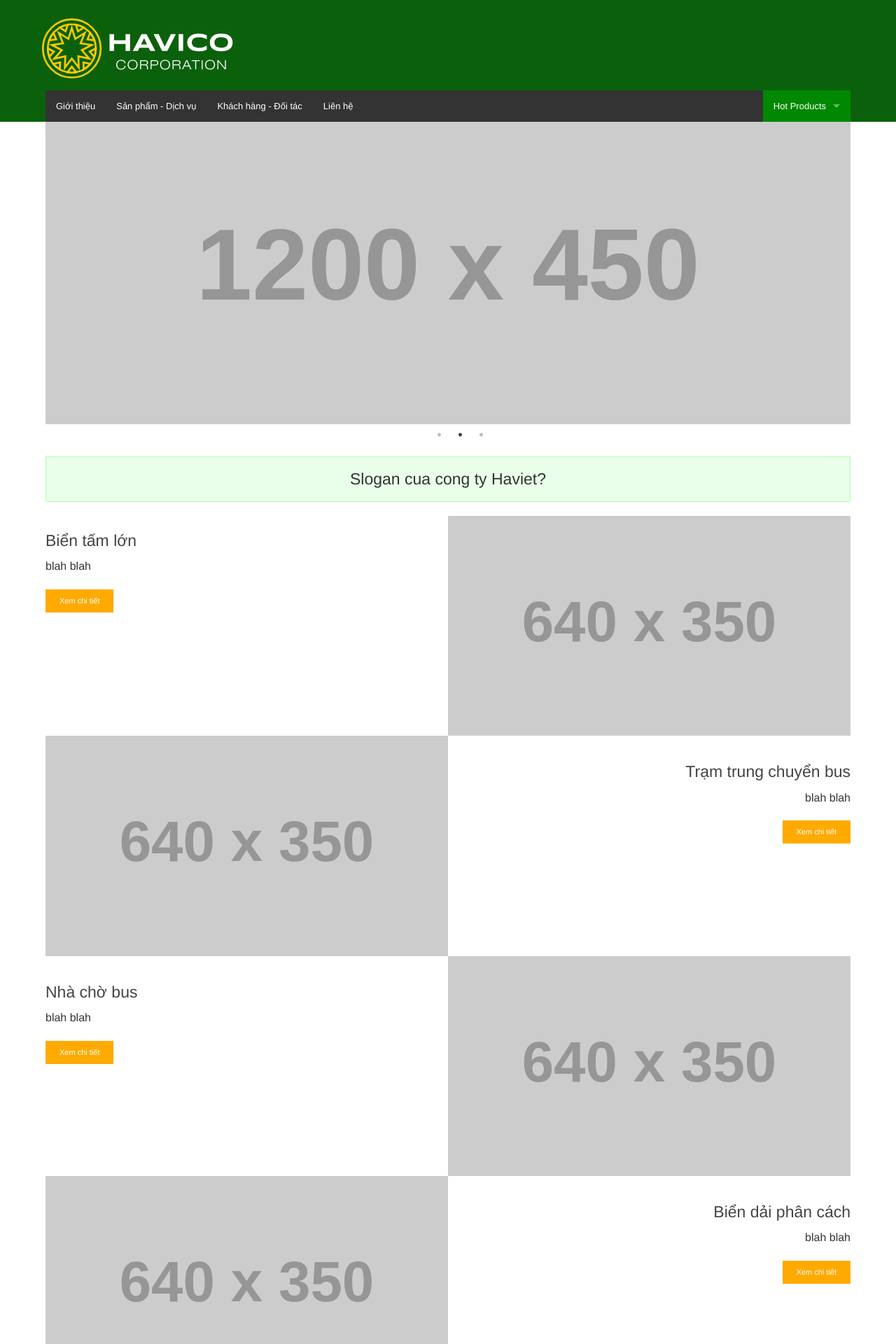
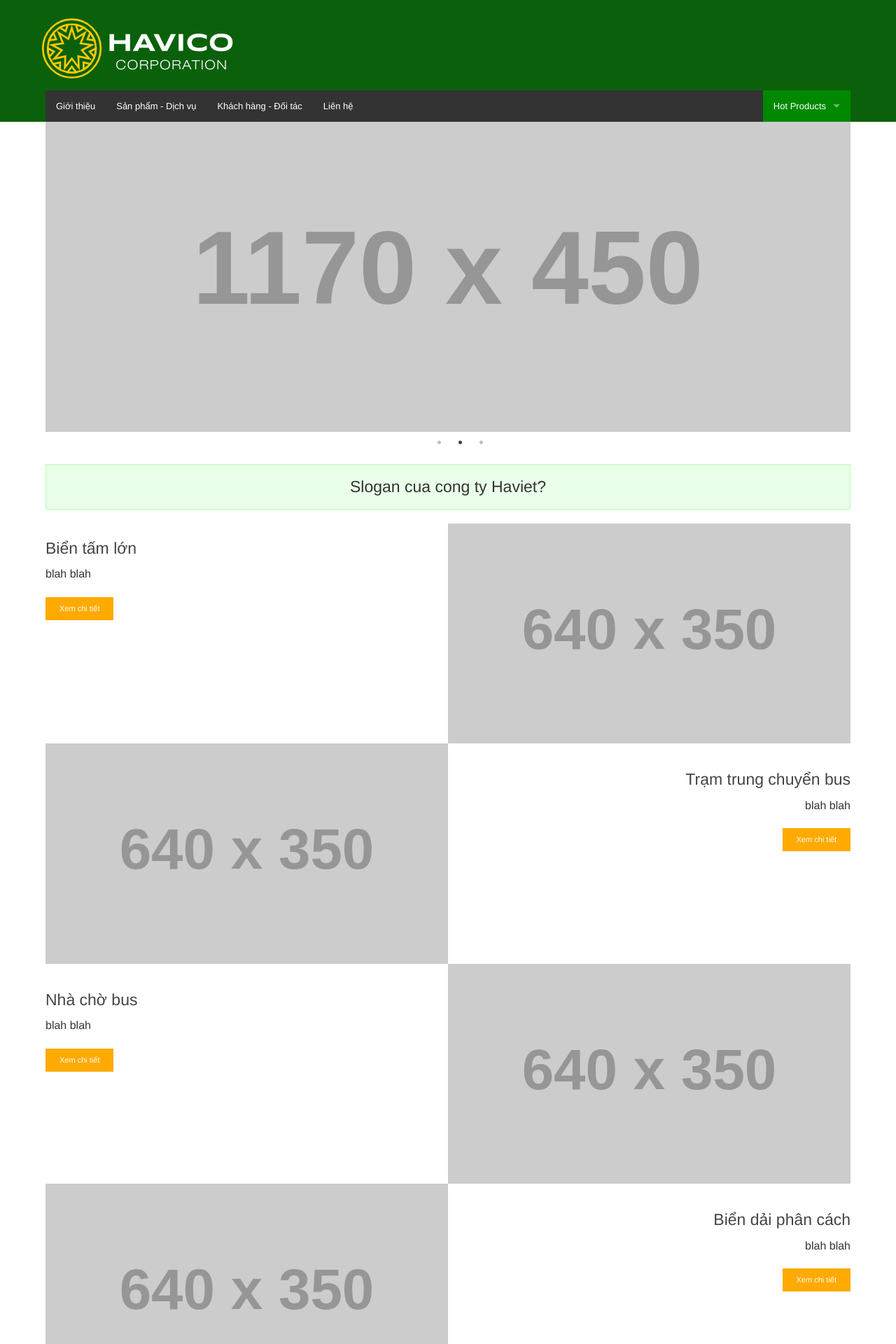
Before and after one commit to haviet/static-on-foundation, a Jekyll site: the page built from index.html, in a window 1280 px wide. Shown: the top 1920 px of the page at 70% size. Built offline with Jekyll 4.4.1, drawn with Linux system fonts in a browser that asks for light colours; nearby versions of some CDN libraries.

Commit message:
Update index.html

```diff
--- a/index.html
+++ b/index.html
@@ -4,9 +4,9 @@
 <div class="row show-for-medium-up">
 	<div class="columns">
 		<div class="home-slide">
-		  <div><img src="http://placehold.it/1200x450" /></div>
-		  <div><img src="http://placehold.it/1200x450" /></div>
-		  <div><img src="http://placehold.it/1200x450" /></div>
+		  <div><img src="http://placehold.it/1170x450" /></div>
+		  <div><img src="http://placehold.it/1170x450" /></div>
+		  <div><img src="http://placehold.it/1170x450" /></div>
 		</div>
 	</div>
 </div>
```
